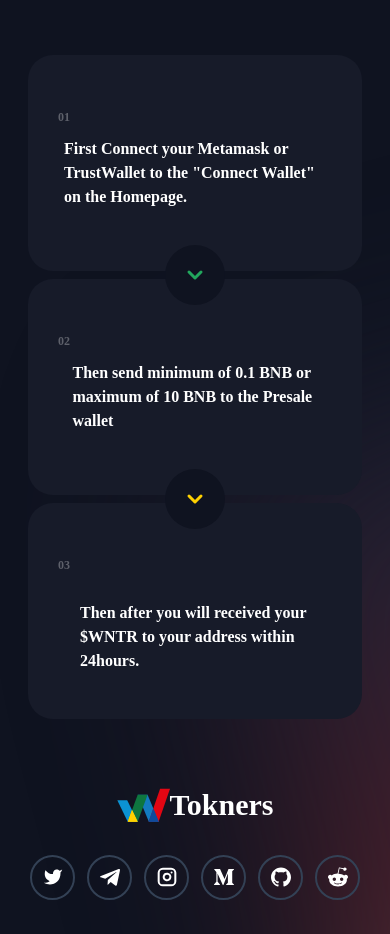
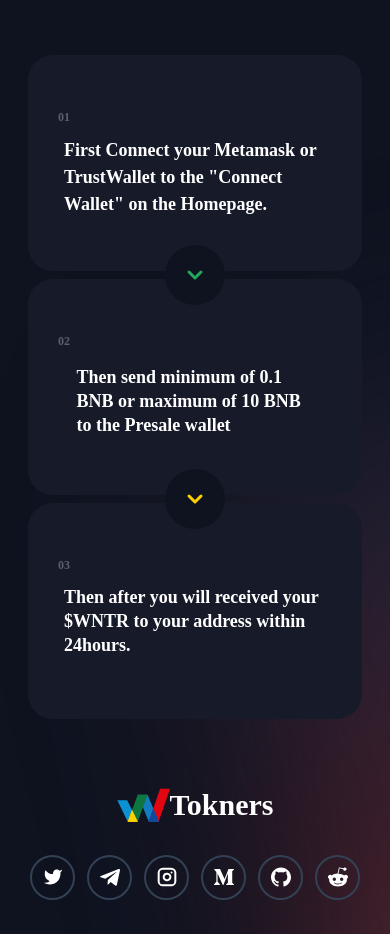
Before and after one commit to techloset/adan-tokeners-app, a React (Create React App) app: page / in a window 390 px wide. Shown: the part 5580-6514 px from the top of the page. Built offline with nearby package versions, Linux system fonts and the light colour scheme; a web font is replaced by a local one.

Commit message:
QA points Fixed

```diff
--- a/src/components/card/BuyCard.jsx
+++ b/src/components/card/BuyCard.jsx
@@ -8,7 +8,7 @@ const BuyCard = () => {
               <div className='w-[511px] h-[270px] xs:w-[335px] xs:h-[216px] bg-[#171B29] rounded-[25px] relative mt-[50px] '>
                 <span className='text-xs font-bold leading-6 opacity-30 text-[#fff] ml-[30px]  2xl:pt-[30px] md:pt-[50px] xs:pt-[50px] sm:pt-[50px] block'>01</span>
                 <div className='flex flex-col justify-center items-center     text-[#fff] mt-[45px] xs:mt-2 '>
-                  <p className='font-bold   text-[16px] 2xl:w-[246px] xl:w-[246px] lg:w-[246px] md:w-[262px] sm:w-[262px]  xs:w-[262px]'>First Connect your Metamask or TrustWallet to the "Connect Wallet" on the Homepage.</p></div>
+                  <p className='font-bold   text-[18px] 2xl:w-[246px] xl:w-[246px] lg:w-[246px] md:w-[262px] sm:w-[262px]  xs:w-[262px]'>First Connect your Metamask or TrustWallet to the "Connect Wallet" on the Homepage.</p></div>
                 <div className='h-[86px] w-[86px] xs:w-[60px] xs:h-[60px] rounded-full bg-[#0F1320] flex justify-center items-center absolute lg:top-[57%] lg:left-[102%] sm:left-[50%] xs:left-[50%] sm:top-[100%] xs:top-[102%]  sm:-translate-x-2/4 xs:-translate-x-2/4 sm:-translate-y-2/4 xs:-translate-y-2/4  z-50'><div>
 
                     <svg className='sm:rotate-90 xs:rotate-90 lg:rotate-0' xmlns="http://www.w3.org/2000/svg" width="24" height="24" viewBox="0 0 24 24" fill="none">
@@ -19,8 +19,8 @@ const BuyCard = () => {
 
               <div className='w-[511px] h-[270px] xs:w-[335px] xs:h-[216px] bg-[#171B29] rounded-[25px] relative 2xl:ml-5 md:ml-2 lg:mt-[110px] sm:mt-2 xs:mt-2'>
                 <span className='text-xs font-bold leading-6 opacity-30 text-[#fff] ml-[30px]  2xl:pt-[30px] md:pt-[50px] xs:pt-[50px] sm:pt-[50px] block'>02</span>
-                <div className='flex flex-col justify-center items-center  text-[16px] font-bold leading-6 text-[#fff] mt-[45px] xs:mt-2'><p className='2xl:w-[246px] xl:w-[246px] lg:w-[246px] md:w-[245px]
-                sm:w-[245px]  xs:w-[245px]  xl:p-4  2xl:p-4  lg:p-4  md:p-0  sm:p-0 xs:p-0'>Then send minimum of 0.1 BNB or maximum of 10 BNB to the Presale wallet</p></div>
+                <div className='flex flex-col justify-center items-center  text-[18px] font-bold leading-6 text-[#fff] mt-[45px] xs:mt-2'><p className='2xl:w-[246px] xl:w-[246px] lg:w-[246px] md:w-[245px]
+                sm:w-[245px]  xs:w-[245px]  xl:p-0  2xl:p-0  lg:p-0  md:p-1  sm:p-1 xs:p-1 text-[18px]'>Then send minimum of 0.1 BNB or maximum of 10 BNB to the Presale wallet</p></div>
                 <div className='h-[86px] w-[86px] xs:w-[60px] xs:h-[60px] rounded-full bg-[#0F1320] flex justify-center items-center absolute lg:top-[5%] lg:left-[102%] sm:left-[50%]  xs:left-[50%] sm:top-[72%] xs:top-[102%] -translate-x-2/4 translate-y-2/4 xs:-translate-x-2/4 xs:-translate-y-2/4  z-50'><div>
 
                     <svg className='sm:rotate-90 xs:rotate-90 lg:rotate-0' xmlns="http://www.w3.org/2000/svg" width="24" height="24" viewBox="0 0 24 24" fill="none">
@@ -30,7 +30,7 @@ const BuyCard = () => {
               </div>
               <div className='w-[511px] h-[270px] xs:w-[335px] xs:h-[216px] bg-[#171B29] rounded-[25px] relative 2xl:ml-5 md:ml-2 lg:mt-[50px] sm:mt-2 xs:mt-2'>
                 <span className='text-xs font-bold leading-6 opacity-30 text-[#fff] ml-[30px] 2xl:pt-[30px] md:pt-[50px] xs:pt-[50px] sm:pt-[50px] block'>03</span>
-                <div className='flex flex-col justify-center items-center    text-[18px] font-bold leading-6 text-[#fff] mt-[45px] xs:mt-2 '><p className='2xl:w-[246px]   text-[16px] xl:w-[246px] lg:w-[246px] md:w-[262px] sm:w-[262px]  xs:w-[262px]  2xl:p-0 md:p-3 sm:p-3 xs:p-4
+                <div className='flex flex-col justify-center items-center    text-[18px] font-bold leading-6 text-[#fff] mt-[45px] xs:mt-2 '><p className='2xl:w-[246px]   text-[18px] xl:w-[246px] lg:w-[246px] md:w-[262px] sm:w-[262px]  xs:w-[262px]
                  '>Then after you will received your $WNTR to your address within 24hours. </p></div>
               </div>
             </div>
--- a/src/components/card/InstructionCard.jsx
+++ b/src/components/card/InstructionCard.jsx
@@ -53,7 +53,7 @@ const cardsData = [
 
 const InstructionCard = () => {
     return (
-        <div className=' 2xl:mt-0 md:mt-6 sm:mt-6 xs:mt-6 grid lg:grid-cols-4 xl:grid-cols-4 md:grid-cols-2 grid-cols-1 space-y-2 gap-1'>
+        <div className=' 2xl:mt-0 md:mt-6 sm:mt-6 xs:mt-6 grid lg:grid-cols-4 xl:grid-cols-4 md:grid-cols-2 grid-cols-1 space-y-2 gap-1 2xl:mx-[90px] xl:mx-10 lg:mx-12 '>
             {cardsData.map((card, index) => (
                 <div key={index} className="w-[100%] h-auto">
                     <div className="flex gap-2">
```
